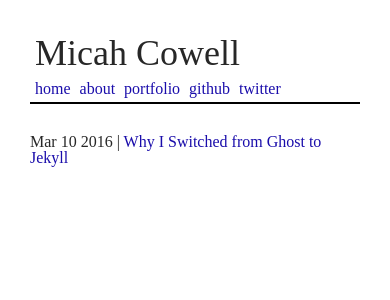
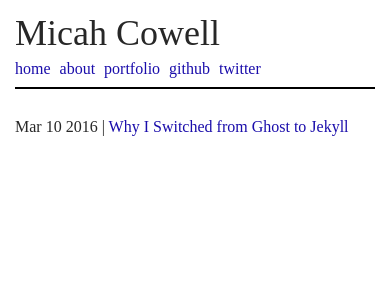
Before and after one commit to maxhumber/maxhumber.com, a Jekyll site: the page built from index.html, in a window 390 px wide. Shown: the top 300 px of the page. Built offline with Jekyll 4.4.1, drawn with Linux system fonts in a browser that asks for light colours.

Commit message:
quick css

```diff
--- a/assets/css/main.scss
+++ b/assets/css/main.scss
@@ -39,17 +39,21 @@ ul {
     max-width: 600px;
     margin: auto;
     padding: 30px;
+    @media screen and (max-width: 569px) {
+        padding: 15px;
+    }
 }
 
 
 .main {
-    padding: 5px;
     margin-bottom: 30px;
+    padding-bottom: 10px;
     border-bottom: 2px solid #000;
     @media screen and (min-width: 570px) {
         display: flex;
         justify-content: space-between;
         align-items: baseline;
+        padding: 5px;
     }
     h1 {
         font-size: 36px;
```
